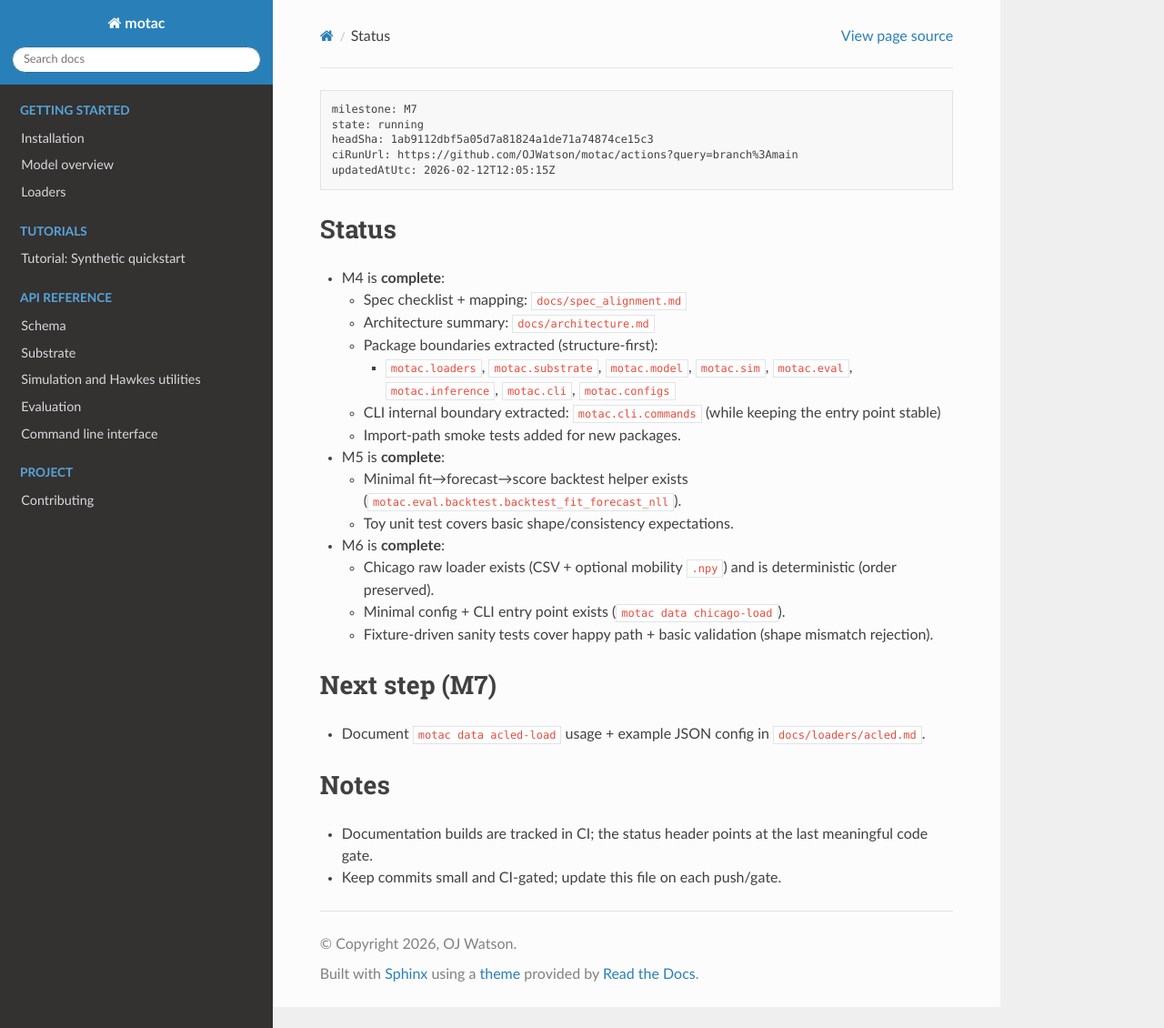
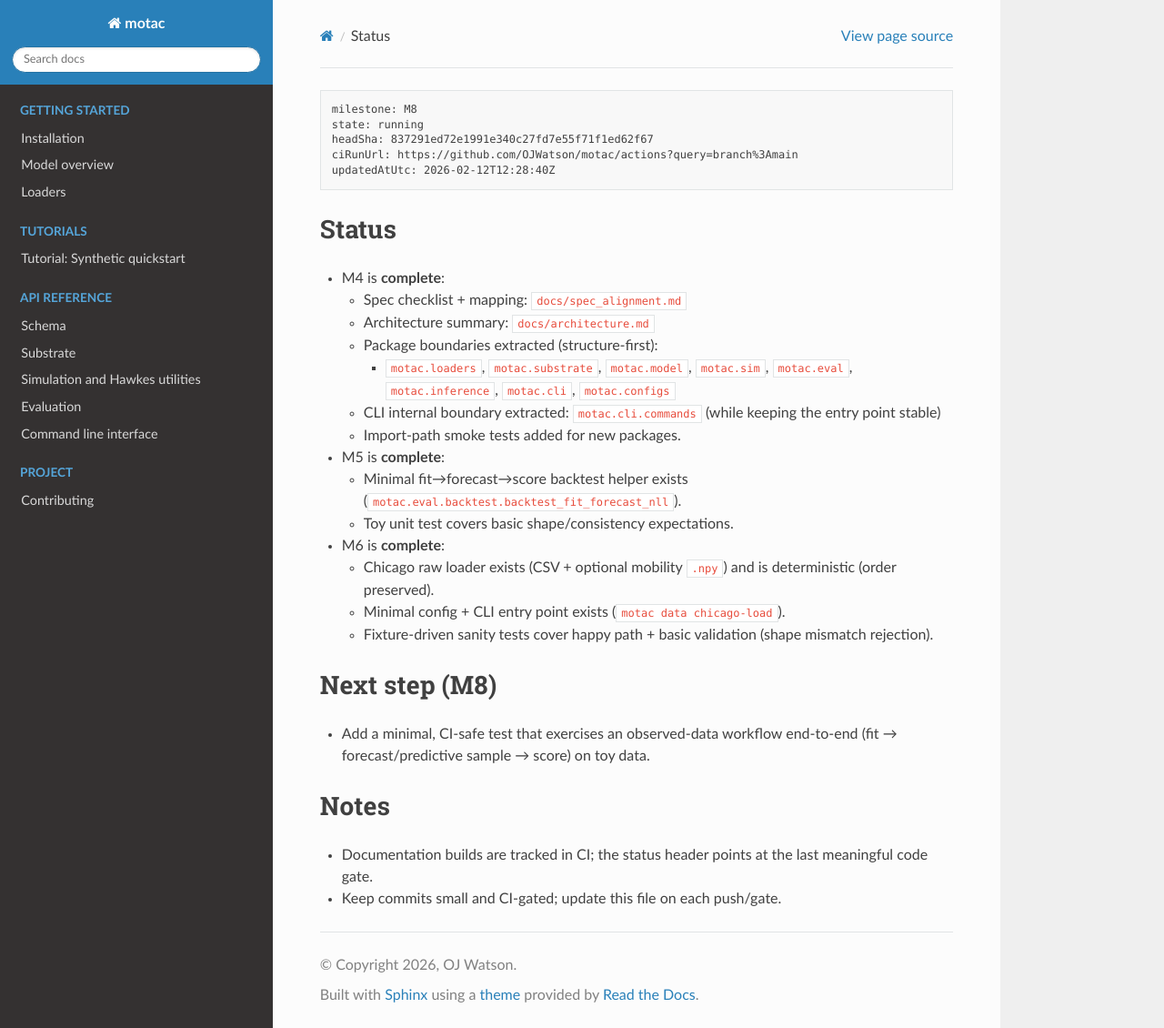
Before and after one commit to OJWatson/motac, a Sphinx documentation site: the page built from docs/STATUS.md, in a window 1280 px wide and 1130 px high. Shown: the whole window at 91% size. Built offline with Sphinx 7.4.7 and the Read the Docs theme 3.1.0, drawn with Linux system fonts in a browser that asks for light colours.

Commit message:
docs: advance status to M8

````diff
--- a/docs/STATUS.md
+++ b/docs/STATUS.md
@@ -1,9 +1,9 @@
 ```pm-status
-milestone: M7
+milestone: M8
 state: running
-headSha: 1ab9112dbf5a05d7a81824a1de71a74874ce15c3
+headSha: 837291ed72e1991e340c27fd7e55f71f1ed62f67
 ciRunUrl: https://github.com/OJWatson/motac/actions?query=branch%3Amain
-updatedAtUtc: 2026-02-12T12:05:15Z
+updatedAtUtc: 2026-02-12T12:28:40Z
 ```
 
 ## Status
@@ -24,8 +24,8 @@ updatedAtUtc: 2026-02-12T12:05:15Z
   - Minimal config + CLI entry point exists (`motac data chicago-load`).
   - Fixture-driven sanity tests cover happy path + basic validation (shape mismatch rejection).
 
-## Next step (M7)
-- Document `motac data acled-load` usage + example JSON config in `docs/loaders/acled.md`.
+## Next step (M8)
+- Add a minimal, CI-safe test that exercises an observed-data workflow end-to-end (fit → forecast/predictive sample → score) on toy data.
 
 ## Notes
 - Documentation builds are tracked in CI; the status header points at the last meaningful code gate.
````
Also changed, not shown: docs/WORKLOG.md (+1 -0 lines).
